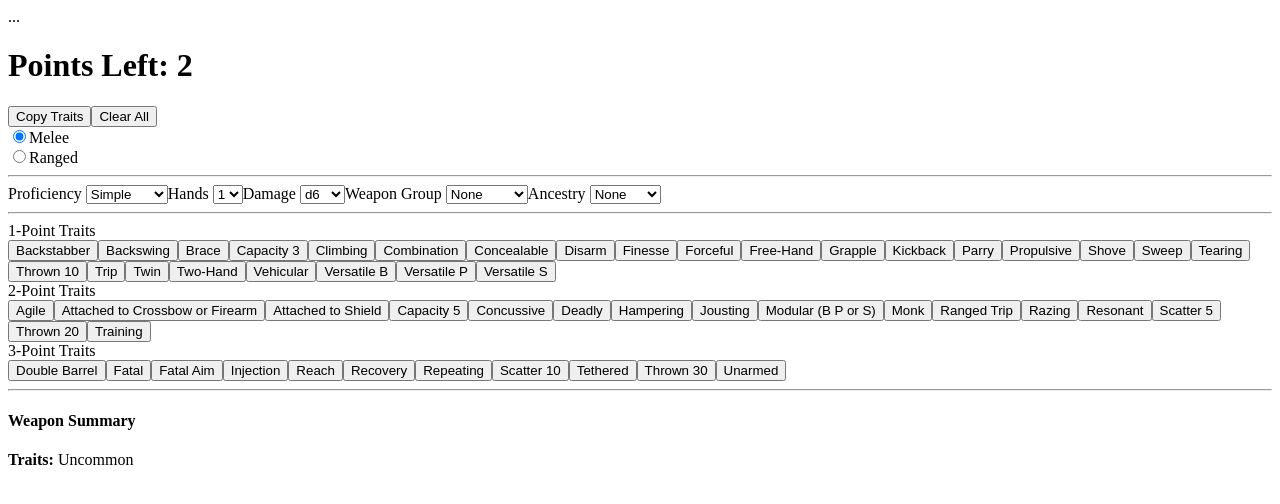
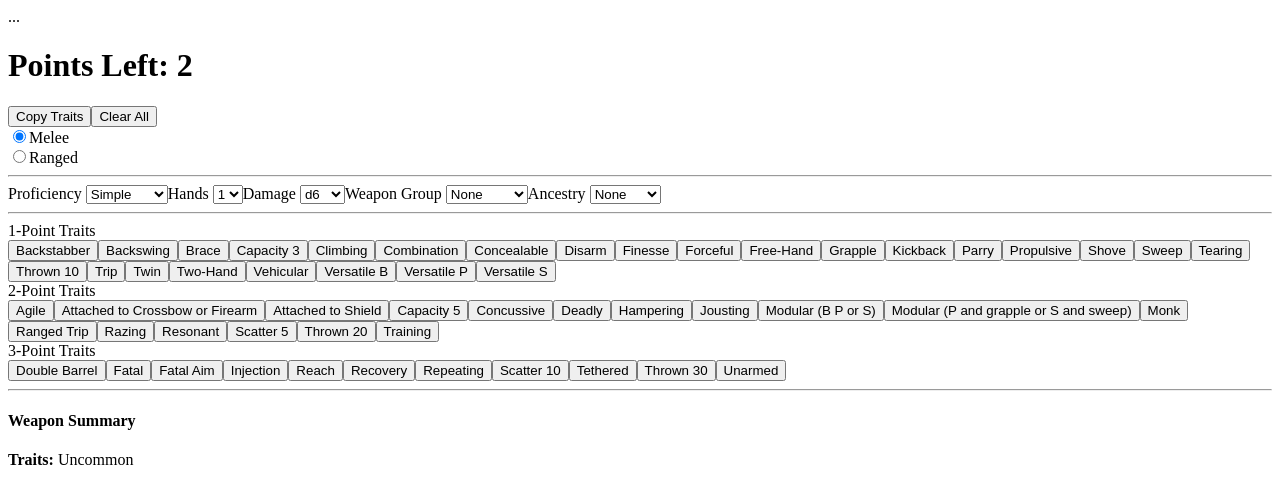
Before and after one commit to aegorsuch/PF2E-Weapon-Builder, a Vue app: page / in a window 1280 px wide. Shown: the top 504 px of the page. Built offline with nearby package versions, Linux system fonts and the light colour scheme.

Commit message:
pick logic

```diff
--- a/src/App.vue
+++ b/src/App.vue
@@ -138,12 +138,10 @@ const groupTraitWhitelist = {
   'Firearm':['Agile', 'Attached to Shield', 'Backstabber', 'Capacity 3', 'Capacity 5', 'Combination', 'Concealable', 'Concussive', 'Double Barrel', 'Fatal', 'Fatal Aim', 'Kickback', 'Modular (B P or S)', 'Razing', 'Repeating', 'Scatter 5', 'Scatter 10'],
   'Flail': ['Agile', 'Backswing', 'Combination', 'Deadly', 'Disarm', 'Finesse', 'Forceful', 'Grapple', 'Hampering', 'Monk', 'Parry', 'Ranged Trip', 'Razing', 'Reach', 'Sweep', 'Tethered', 'Thrown 10', 'Thrown 20', 'Thrown 30', 'Training', 'Trip', 'Twin', 'Versatile B', 'Versatile P'],
   'Hammer': ['Agile', 'Backswing', 'Brace', 'Combination', 'Razing', 'Reach', 'Shove', 'Thrown 20', 'Trip', 'Two-Hand', 'Versatile P'],
-
-
   'Knife': ['Agile', 'Attached to Crossbow or Firearm', 'Backstabber', 'Combination', 'Concealable',   'Deadly', 'Disarm', 'Fatal', 'Finesse', 'Free-Hand', 'Injection', 'Monk', 'Parry', 'Resonant', 'Sweep', 'Thrown 10', 'Thrown 20', 'Trip', 'Twin', 'Two-Hand', 'Versatile B', 'Versatile P', 'Versatile S'],
 
+  'Pick': ['Agile', 'Backstabber', 'Deadly', 'Fatal', 'Modular (B P or S)', 'Modular (P and grapple or S and sweep)', 'Trip'],
 
-  'Pick': ['Fatal', 'Forceful', 'Shove'],
   'Polearm': ['Forceful', 'Reach', 'Shove', 'Sweep', 'Trip'],
   'Sword': ['Agile', 'Deadly', 'Disarm', 'Finesse', 'Forceful', 'Parry', 'Twin', 'Versatile']
 };
@@ -161,7 +159,7 @@ export default {
       ancestries: ['Dwarf', 'Elf', 'Gnome', 'Goblin', 'Halfling', 'Orc', 'Azarketi'],
       traitCategories: {
         onePoint: ['Backstabber', 'Backswing', 'Brace', 'Capacity 3', 'Climbing', 'Combination', 'Concealable', 'Disarm', 'Finesse', 'Forceful', 'Free-Hand', 'Grapple', 'Kickback', 'Parry', 'Propulsive', 'Shove', 'Sweep', 'Tearing', 'Thrown 10', 'Trip', 'Twin', 'Two-Hand', 'Vehicular', 'Versatile B', 'Versatile P', 'Versatile S'],
-        twoPoint: ['Agile', 'Attached to Crossbow or Firearm', 'Attached to Shield', 'Capacity 5', 'Concussive', 'Deadly', 'Hampering', 'Jousting', 'Modular (B P or S)', 'Monk', 'Ranged Trip', 'Razing', 'Resonant', 'Scatter 5', 'Thrown 20', 'Training'],
+        twoPoint: ['Agile', 'Attached to Crossbow or Firearm', 'Attached to Shield', 'Capacity 5', 'Concussive', 'Deadly', 'Hampering', 'Jousting', 'Modular (B P or S)', 'Modular (P and grapple or S and sweep)', 'Monk', 'Ranged Trip', 'Razing', 'Resonant', 'Scatter 5', 'Thrown 20', 'Training'],
         threePoint: ['Double Barrel', 'Fatal', 'Fatal Aim', 'Injection', 'Reach', 'Recovery', 'Repeating', 'Scatter 10', 'Tethered', 'Thrown 30', 'Unarmed']
       }
     };
```
